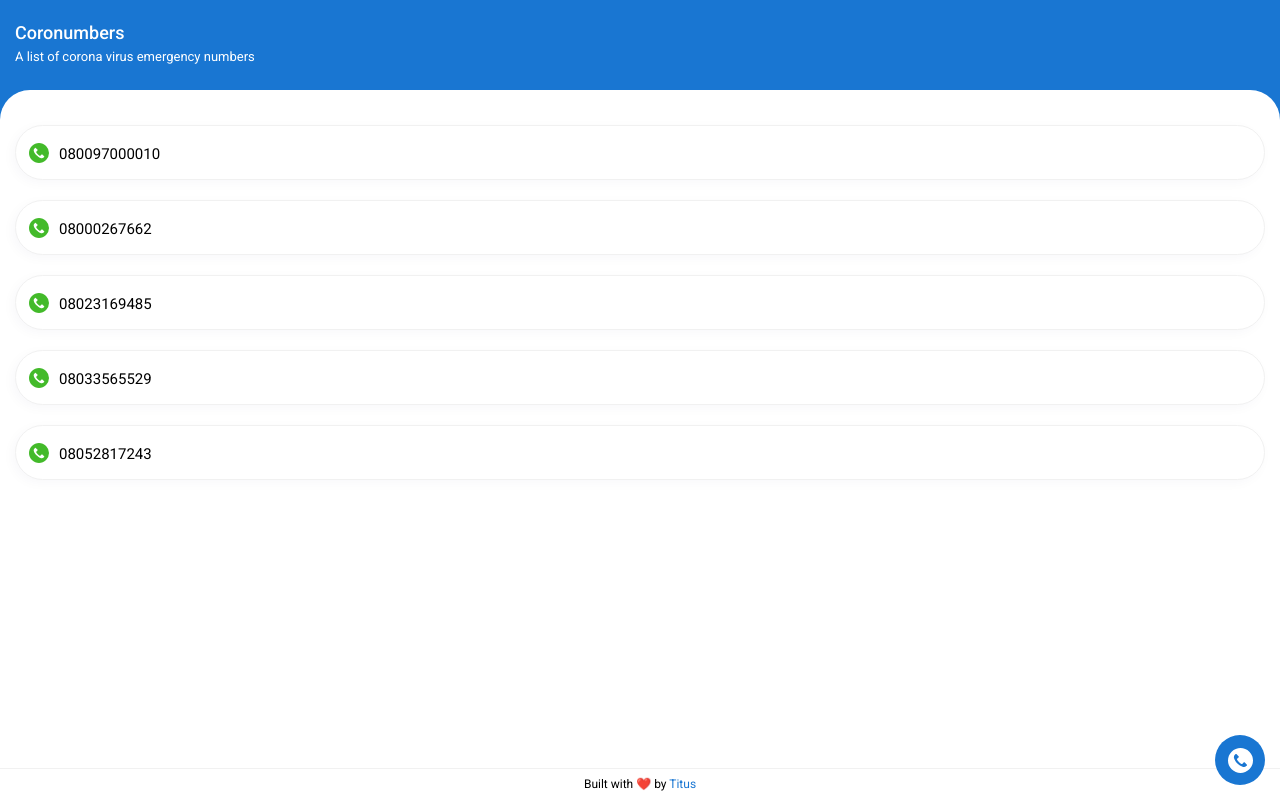
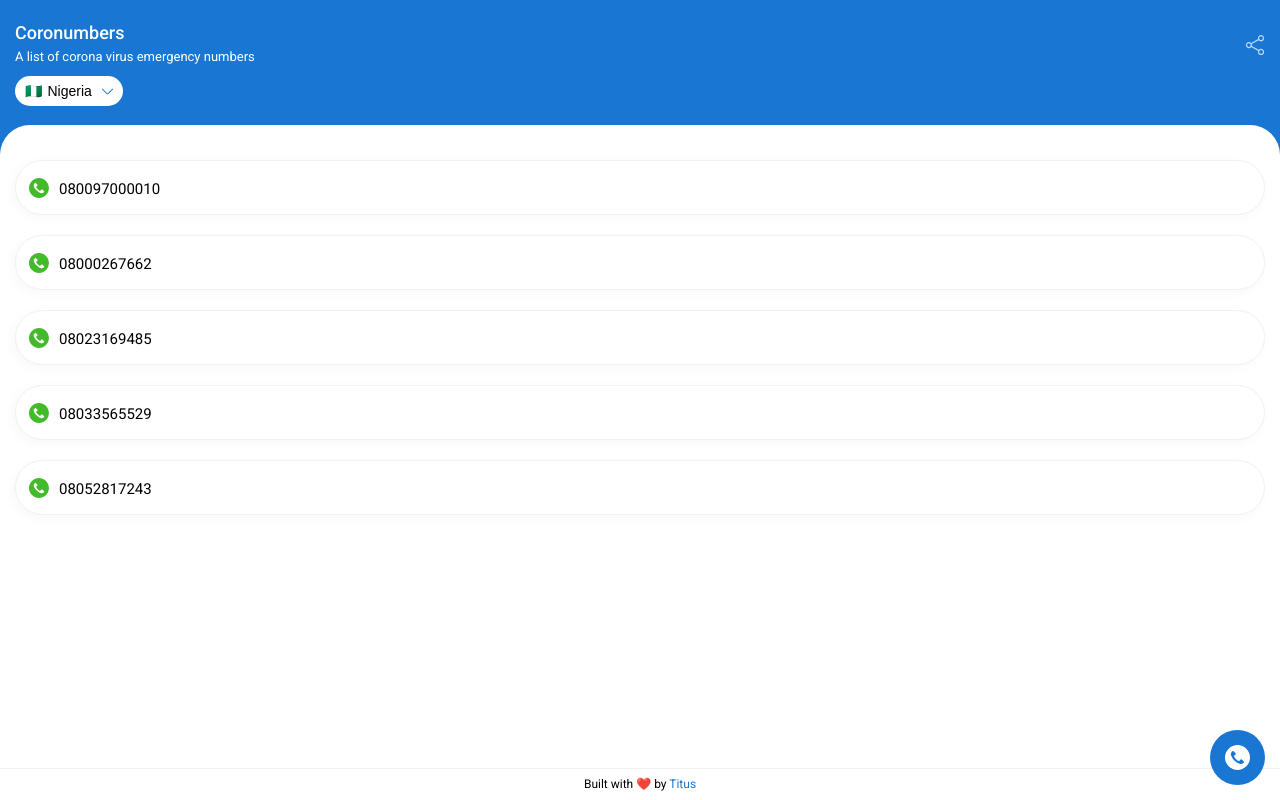
Before and after one commit to engrtitus/coronumbers, a React (Create React App) app: page / in a window 1280 px wide. Built offline with nearby package versions, Linux system fonts and the light colour scheme.

Commit message:
added multi country select

```diff
--- a/package.json
+++ b/package.json
@@ -11,7 +11,8 @@
     "react-country-flag": "^2.0.1",
     "react-dom": "^16.13.1",
     "react-flags-select": "^1.1.12",
-    "react-scripts": "3.4.0"
+    "react-scripts": "3.4.0",
+    "react-spring": "^8.0.27"
   },
   "scripts": {
     "start": "react-scripts start",
--- a/src/App.js
+++ b/src/App.js
@@ -1,17 +1,28 @@
-import React from "react";
+import React, { useState } from "react";
 import "./App.scss";
-
-const getRandomColor = () => {
-  let rgb = "#43BA2A";
-  return rgb;
-};
+import Modal from "./Modal";
 
 const phoneNumbers = [
-  { number: "080097000010", iconColor: getRandomColor() },
-  { number: "08000267662", iconColor: getRandomColor() },
-  { number: "08023169485", iconColor: getRandomColor() },
-  { number: "08033565529", iconColor: getRandomColor() },
-  { number: "08052817243", iconColor: getRandomColor() }
+  { number: "080097000010", country: "NG" },
+  { number: "08000267662", country: "NG" },
+  { number: "08023169485", country: "NG" },
+  { number: "08033565529", country: "NG" },
+  { number: "08052817243", country: "NG" },
+  { number: "0800029999", country: "ZA" },
+  { number: "0509497700", country: "GH" },
+  { number: "0552222004", country: "GH" },
+  { number: "0552222005", country: "GH" },
+  { number: "0558439868", country: "GH" },
+  { number: "0800721316", country: "KE" },
+  { number: "072971414", country: "KE" },
+  { number: "0732353535", country: "KE" }
+];
+
+const countries = [
+  { name: "Nigeria", code: "NG", flag: "🇳🇬" },
+  { name: "Ghana", code: "GH", flag: "🇬🇭" },
+  { name: "Kenya", code: "KE", flag: "🇰🇪" },
+  { name: "South Africa", code: "ZA", flag: "🇿🇦" }
 ];
 
 function App() {
@@ -19,6 +30,9 @@ function App() {
     e.preventDefault();
     window.location.href = `tel:${phoneNumber}`;
   };
+  const [country, setCountry] = useState("NG");
+  const [selectingCountry, setSelectingCountry] = useState(false);
+  const activeCountry = countries.find(ac => ac.code === country);
   return (
     <div className="app">
       <div className="app__header">
@@ -27,15 +41,33 @@ function App() {
           <div className="app__header__subtitle">
             A list of corona virus emergency numbers
           </div>
-          {navigator.share && (
+          {!navigator.share && (
             <button className="app__header__icon" onClick={() => shareApp()}>
               <ShareIcon height={20} color={"#fff"} />
+            </button>
+          )}
+          {activeCountry && (
+            <button
+              className="app__header__country"
+              onClick={() => setSelectingCountry(true)}
+            >
+              <div className="app__header__country__flag">
+                {activeCountry.flag}
+              </div>
+              <div className="app__header__country__name">
+                {activeCountry.name}
+              </div>
+              <div className="app__header__country__arrow">
+                <DownArrowIcon height={11} color={"#1976d2"} />
+              </div>
             </button>
           )}
         </div>
       </div>
       <div className="app__body">
-        {phoneNumbers.map((phoneNumber, i) => (
+        {phoneNumbers
+          .filter(phoneNumber => phoneNumber.country === country)
+          .map((phoneNumber, i) => (
             <a
               className="card mb-20 flex flex__aligncenter"
               key={phoneNumber.number}
@@ -43,14 +75,22 @@ function App() {
               onClick={e => dialNumber(e, phoneNumber.number)}
             >
               <span className="phone__icon flex">
-              <PhoneIcon height={20} width={20} color={phoneNumber.iconColor} />
+                <PhoneIcon height={20} width={20} color={"#43BA2A"} />
               </span>
               <span className="phone__number flex">{phoneNumber.number}</span>
             </a>
           ))}
       </div>
       <div className="app__button">
-        <button onClick={e => dialNumber(e, "080097000010")}>
+        <button
+          onClick={e =>
+            dialNumber(
+              e,
+              phoneNumbers.find(phoneNumber => phoneNumber.country === country)
+                .number
+            )
+          }
+        >
           <PhoneIcon height={25} width={25} color={"#ffffff"} />
         </button>
       </div>
@@ -68,6 +108,24 @@ function App() {
           Titus
         </a>
       </div>
+      {selectingCountry && (
+        <Modal close={() => setSelectingCountry(false)}>
+          <div className="app__select">
+            {countries.map((country, i) => (
+              <div
+                className="app__select__option flex flex__aligncenter flex__justifycenter"
+                key={i}
+                onClick={() => {
+                  setCountry(country.code);
+                }}
+              >
+                <div className="app__select__option__flag">{country.flag}</div>
+                <div className="app__select__option__name">{country.name}</div>
+              </div>
+            ))}
+          </div>
+        </Modal>
+      )}
     </div>
   );
 }
@@ -98,6 +156,17 @@ const ShareIcon = props => {
   );
 };
 
+const DownArrowIcon = props => {
+  return (
+    <svg viewBox="0 0 512 512" {...props}>
+      <path
+        fill={props.color}
+        d="M506.157 132.386c-7.803-7.819-20.465-7.831-28.285-.029l-207.73 207.299c-7.799 7.798-20.486 7.797-28.299-.015L34.128 132.357c-7.819-7.803-20.481-7.79-28.285.029-7.802 7.819-7.789 20.482.029 28.284l207.701 207.27c11.701 11.699 27.066 17.547 42.433 17.547 15.358 0 30.719-5.846 42.405-17.533L506.128 160.67c7.818-7.802 7.831-20.465.029-28.284z"
+      />
+    </svg>
+  );
+};
+
 const shareApp = () => {
   navigator
     .share({
--- a/src/App.scss
+++ b/src/App.scss
@@ -7,9 +7,9 @@
   &__header {
     position: fixed;
     top: 0px;
-    height: 125px;
+    height: 150px;
     padding: 20px 15px;
-    color: #ffffff;
+
     background-color: #1976d2;
     z-index: 1;
     // display: flex;
@@ -20,9 +20,11 @@
       font-size: 18px;
       font-weight: 500;
       padding-bottom: 3px;
+      color: #ffffff;
     }
     &__subtitle {
       font-size: 13px;
+      color: #ffffff;
     }
     &__icon {
       position: fixed;
@@ -34,6 +36,26 @@
       border: none;
       cursor: pointer;
       opacity: 0.7;
+    }
+    &__country {
+      display: inline-flex;
+      align-items: center;
+      padding: 7px 10px;
+      background-color: #fff;
+      color: inherit;
+      border-radius: 32px;
+      margin-top: 10px;
+      font-size: 14px;
+      border: none;
+      outline: none;
+      &__flag {
+        margin-right: 5px;
+      }
+      &__arrow {
+        display: flex;
+        align-items: center;
+        margin-left: 10px;
+      }
     }
   }
   &__footer {
@@ -66,7 +88,7 @@
     margin: 0 auto;
     background-color: #ffffff;
     //height: calc(100vh - 145px);
-    margin-top: 90px;
+    margin-top: 125px;
     border-top-right-radius: 30px;
     border-top-left-radius: 30px;
     //box-shadow: -3px 3px 12px rgba(10, 46, 101, 0.03);
@@ -113,11 +135,23 @@
       font-size: 15px;
       align-items: center;
       border-radius: 50%;
-      height: 50px;
-      width: 50px;
+      height: 55px;
+      width: 55px;
       background-color: #1976d2;
       &:focus {
         outline: none;
+      }
+    }
+  }
+  &__select {
+    &__option {
+      padding: 13px 0px;
+      &:not(:last-of-type) {
+        border-bottom: 1px solid #f1f1f1;
+      }
+
+      &__flag {
+        margin-right: 5px;
       }
     }
   }
@@ -139,6 +173,9 @@
     &__aligncenter {
       align-items: center;
     }
+    &__justifycenter {
+      justify-content: center;
+    }
   }
   .mb-20 {
     margin-bottom: 20px;
--- /dev/null
+++ b/src/Modal.js
@@ -0,0 +1,95 @@
+import React from "react";
+import { Spring } from "react-spring/renderprops";
+import "./modal.scss";
+
+class Modal extends React.Component {
+  constructor(props) {
+    super(props);
+    this.modalContent = React.createRef();
+    this.state = {
+      animateFrom: "translateY(100px)",
+      animateTo: "translateY(0px)",
+      showContent: true
+    };
+  }
+
+  componentDidMount() {
+    document.addEventListener("mousedown", this.captureClick, false);
+    document.addEventListener("keydown", this.captureEscape, false);
+    document.querySelector("body").style.overflowY = "hidden";
+  }
+
+  componentWillUnmount() {
+    document.removeEventListener("mousedown", this.captureClick, false);
+    document.removeEventListener("keydown", this.captureEscape, false);
+    document.querySelector("body").style.overflowY = "auto";
+  }
+
+  captureEscape = e => {
+    if (e.keyCode === 27) {
+      this.close();
+    }
+  };
+
+  captureClick = e => {
+    if (this.modalContent.current) {
+      if (this.modalContent.current.contains(e.target)) {
+        return;
+      }
+      this.close();
+    }
+  };
+
+  close = () => {
+    this.setState(
+      {
+        animateFrom: "translateY(0px)",
+        animateTo: "translateY(200px)"
+      },
+      () => {
+        this.setState({ showContent: false }, () => {
+          this.setState({ showContent: true });
+        });
+      }
+    );
+    setTimeout(() => {
+      this.props.close();
+    }, 350);
+  };
+
+  render() {
+    return (
+      <div className="modal">
+        {this.state.showContent && (
+          <Spring
+            from={{
+              transform: this.state.animateFrom
+            }}
+            to={{
+              transform: this.state.animateTo
+            }}
+          >
+            {style => (
+              <div style={style} className="modal-anim">
+                <div className="modal-body" onClick={this.close}>
+                  <div className="modal-body-content" ref={this.modalContent}>
+                    <div
+                      style={{
+                        maxHeight: this.props.maxHeight || "",
+                        overflowX: this.props.overflowX || ""
+                      }}
+                    >
+                      {this.props.children}
+                    </div>
+                  </div>
+                </div>
+              </div>
+            )}
+          </Spring>
+        )}
+      </div>
+    );
+  }
+}
+
+export default Modal;
--- /dev/null
+++ b/src/modal.scss
@@ -0,0 +1,32 @@
+.modal {
+  background: rgba(0, 0, 0, 0.4);
+  position: fixed;
+  width: 100%;
+  height: 100%;
+  left: 0;
+  top: 0;
+  z-index: 99;
+  transition: 200ms all;
+  &-anim {
+    position: absolute;
+    bottom: 0;
+    width: 100%;
+  }
+  &-body {
+    background: white;
+    position: absolute;
+    bottom: 0;
+    width: calc(100% - 30px);
+    border-top-left-radius: 20px;
+    border-top-right-radius: 20px;
+    padding: 15px;
+    &-content {
+      & > div {
+        max-height: 250px;
+        overflow-y: auto;
+        overflow-x: hidden;
+        overscroll-behavior: contain;
+      }
+    }
+  }
+}
```
Also changed, not shown: 1 other file (tests, documents, lock files or other folders). Lines whose indentation alone changed are shown as unchanged.
